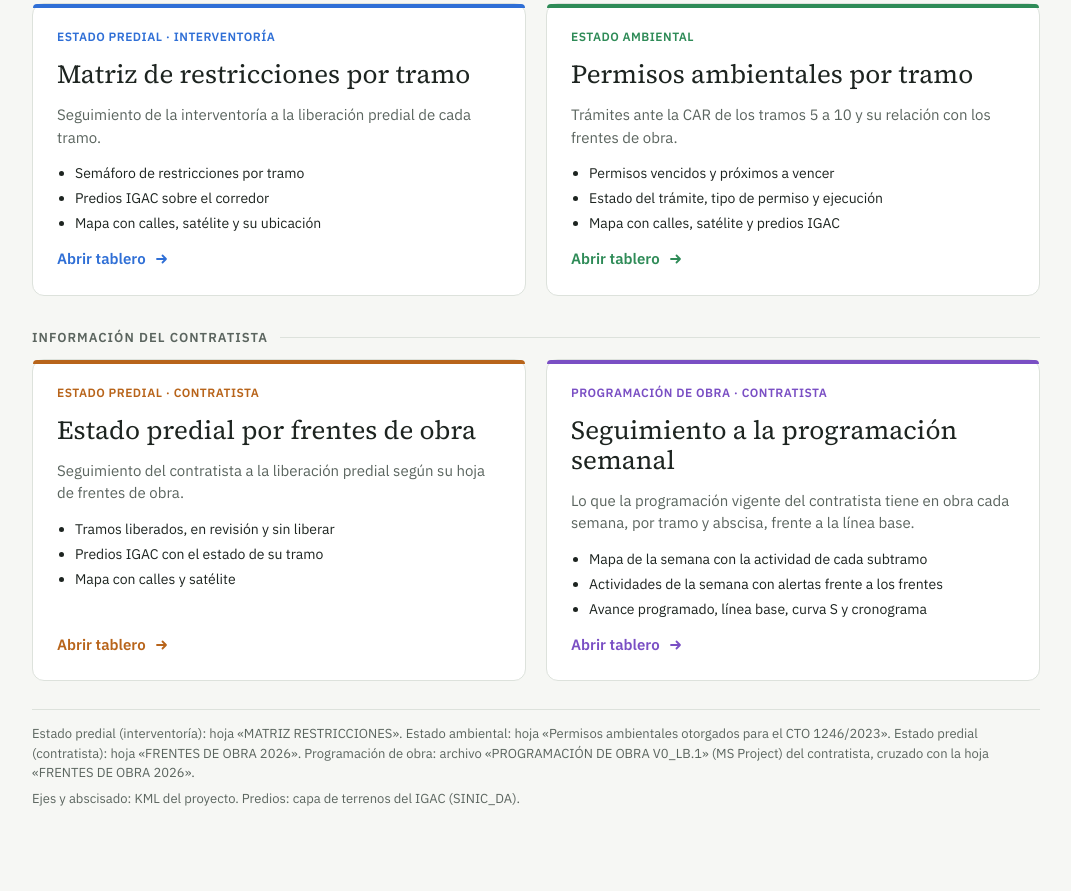
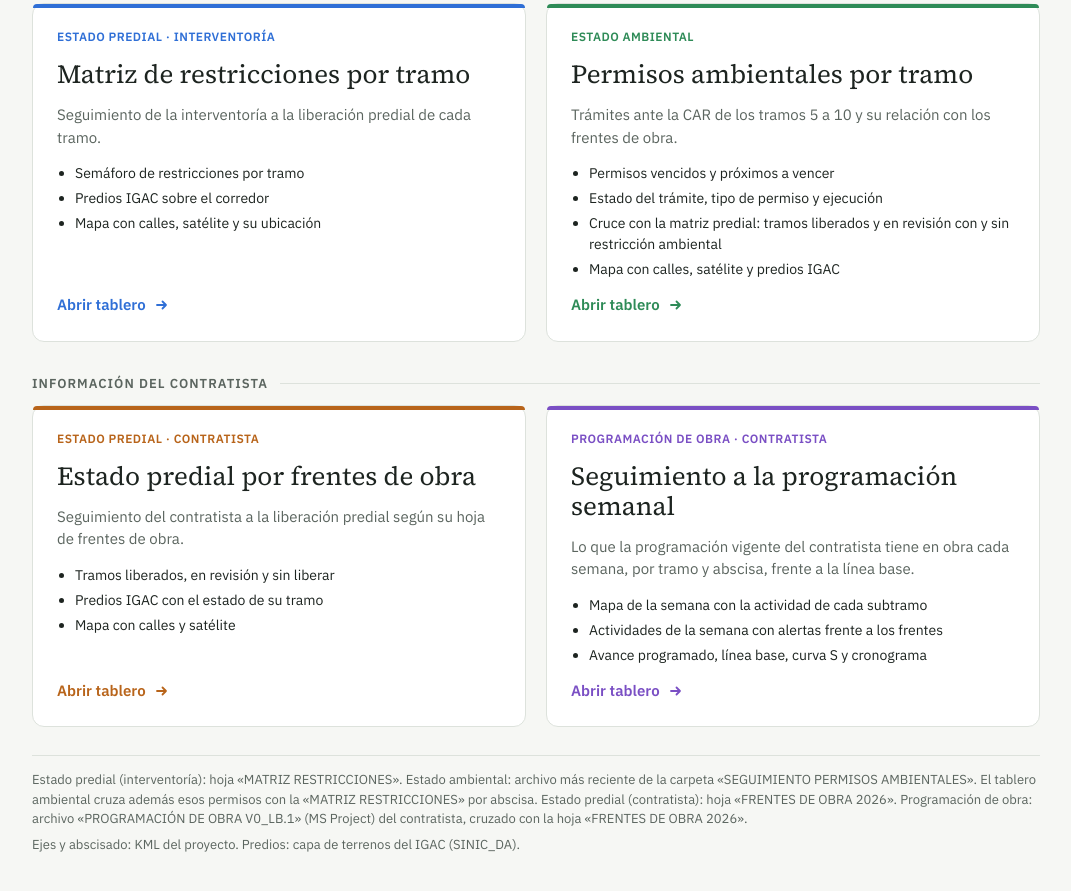
Before and after one commit to dacortesn/dacortesn.github.io, a plain HTML site: page index.html in a window 1280 px wide. Shown: the part 317-1208 px from the top of the page, without its empty margins (104-1175 px from the left). Before the commit the page ends 1173 px from the top, so only its background shows below. Drawn offline with Linux system fonts and the light colour scheme.

Commit message:
Add files via upload

```diff
--- a/index.html
+++ b/index.html
@@ -12,17 +12,17 @@
   /* Portada de dos accesos: encabezado sobrio y dos tarjetas grandes, una por tablero. */
   :root {
     --bg: #f6f7f4; --panel: #ffffff; --fg: #1d2420; --muted: #5b655f; --line: #dde2dc;
-    --predial: #2f6fd6; --ambiental: #2e8b57; --contratista: #b8641a; --programacion: #7a4fc4; --ruta: #c9d3cb;
+    --predial: #2f6fd6; --ambiental: #2e8b57; --contratista: #b8641a; --programacion: #7a4fc4; --cruce: #12808a; --ruta: #c9d3cb;
     --sans: "IBM Plex Sans", system-ui, -apple-system, "Segoe UI", Roboto, sans-serif;
     --serif: "Source Serif 4", Georgia, "Times New Roman", serif;
     color-scheme: light;
   }
   @media (prefers-color-scheme: dark) {
     :root:not([data-theme="light"]) { --bg: #151a17; --panel: #1d2420; --fg: #e7ece8; --muted: #a3ada6; --line: #333d37;
-      --predial: #6b9cf0; --ambiental: #4fb57d; --contratista: #e0914f; --programacion: #a184e0; --ruta: #34403a; color-scheme: dark; }
+      --predial: #6b9cf0; --ambiental: #4fb57d; --contratista: #e0914f; --programacion: #a184e0; --cruce: #3fb6c0; --ruta: #34403a; color-scheme: dark; }
   }
   :root[data-theme="dark"] { --bg: #151a17; --panel: #1d2420; --fg: #e7ece8; --muted: #a3ada6; --line: #333d37;
-    --predial: #6b9cf0; --ambiental: #4fb57d; --contratista: #e0914f; --programacion: #a184e0; --ruta: #34403a; color-scheme: dark; }
+    --predial: #6b9cf0; --ambiental: #4fb57d; --contratista: #e0914f; --programacion: #a184e0; --cruce: #3fb6c0; --ruta: #34403a; color-scheme: dark; }
   html, body { margin: 0; }
   body { background: var(--bg); color: var(--fg); font-family: var(--sans); font-size: 15px; line-height: 1.5; }
   .wrap { max-width: 1040px; margin: 0 auto; box-sizing: border-box; padding-block: 40px 48px;
@@ -41,7 +41,7 @@
   .tarjeta:hover { border-color: var(--c); box-shadow: 0 8px 24px rgba(20, 30, 25, .10); }
   .tarjeta:focus-visible { outline: 3px solid var(--c); outline-offset: 3px; }
   @media (prefers-reduced-motion: no-preference) { .tarjeta:hover { transform: translateY(-2px); } }
-  .predial { --c: var(--predial); } .ambiental { --c: var(--ambiental); } .contratista { --c: var(--contratista); } .programacion { --c: var(--programacion); }
+  .predial { --c: var(--predial); } .ambiental { --c: var(--ambiental); } .contratista { --c: var(--contratista); } .programacion { --c: var(--programacion); } .cruce { --c: var(--cruce); }
   .apartado { font-size: 13px; font-weight: 600; letter-spacing: .08em; text-transform: uppercase; color: var(--muted); margin: 0 0 12px;
               display: flex; align-items: center; gap: 12px; }
   .apartado::after { content: ""; flex: 1; height: 1px; background: var(--line); }
@@ -91,6 +91,7 @@
       <ul>
         <li>Permisos vencidos y próximos a vencer</li>
         <li>Estado del trámite, tipo de permiso y ejecución</li>
+        <li>Cruce con la matriz predial: tramos liberados y en revisión con y sin restricción ambiental</li>
         <li>Mapa con calles, satélite y predios IGAC</li>
       </ul>
       <span class="abrir">Abrir tablero
@@ -131,7 +132,7 @@
   </section>
 
   <footer class="fuentes">
-    <span>Estado predial (interventoría): hoja «MATRIZ RESTRICCIONES». Estado ambiental: hoja «Permisos ambientales otorgados para el CTO 1246/2023». Estado predial (contratista): hoja «FRENTES DE OBRA 2026». Programación de obra: archivo «PROGRAMACIÓN DE OBRA V0_LB.1» (MS Project) del contratista, cruzado con la hoja «FRENTES DE OBRA 2026».</span>
+    <span>Estado predial (interventoría): hoja «MATRIZ RESTRICCIONES». Estado ambiental: archivo más reciente de la carpeta «SEGUIMIENTO PERMISOS AMBIENTALES». El tablero ambiental cruza además esos permisos con la «MATRIZ RESTRICCIONES» por abscisa. Estado predial (contratista): hoja «FRENTES DE OBRA 2026». Programación de obra: archivo «PROGRAMACIÓN DE OBRA V0_LB.1» (MS Project) del contratista, cruzado con la hoja «FRENTES DE OBRA 2026».</span>
     <span>Ejes y abscisado: KML del proyecto. Predios: capa de terrenos del IGAC (SINIC_DA).</span>
   </footer>
 </main>
```
